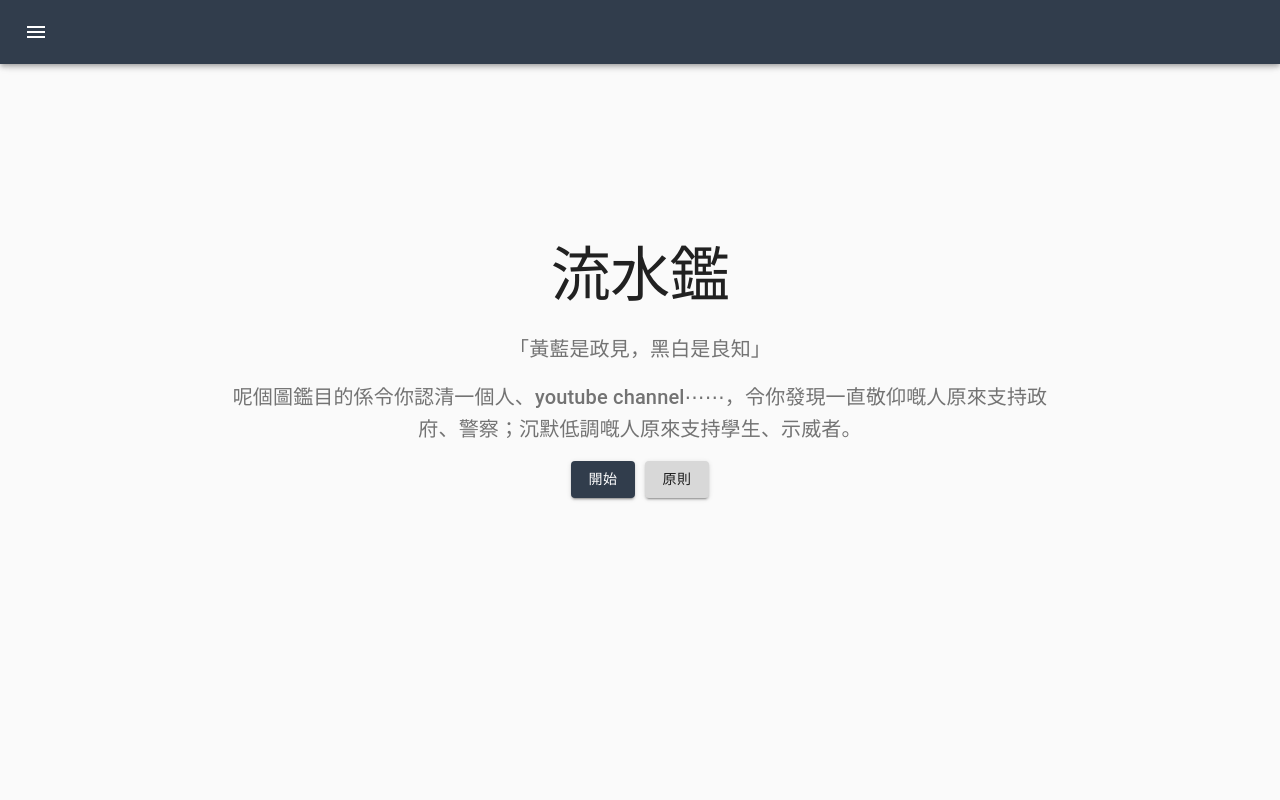
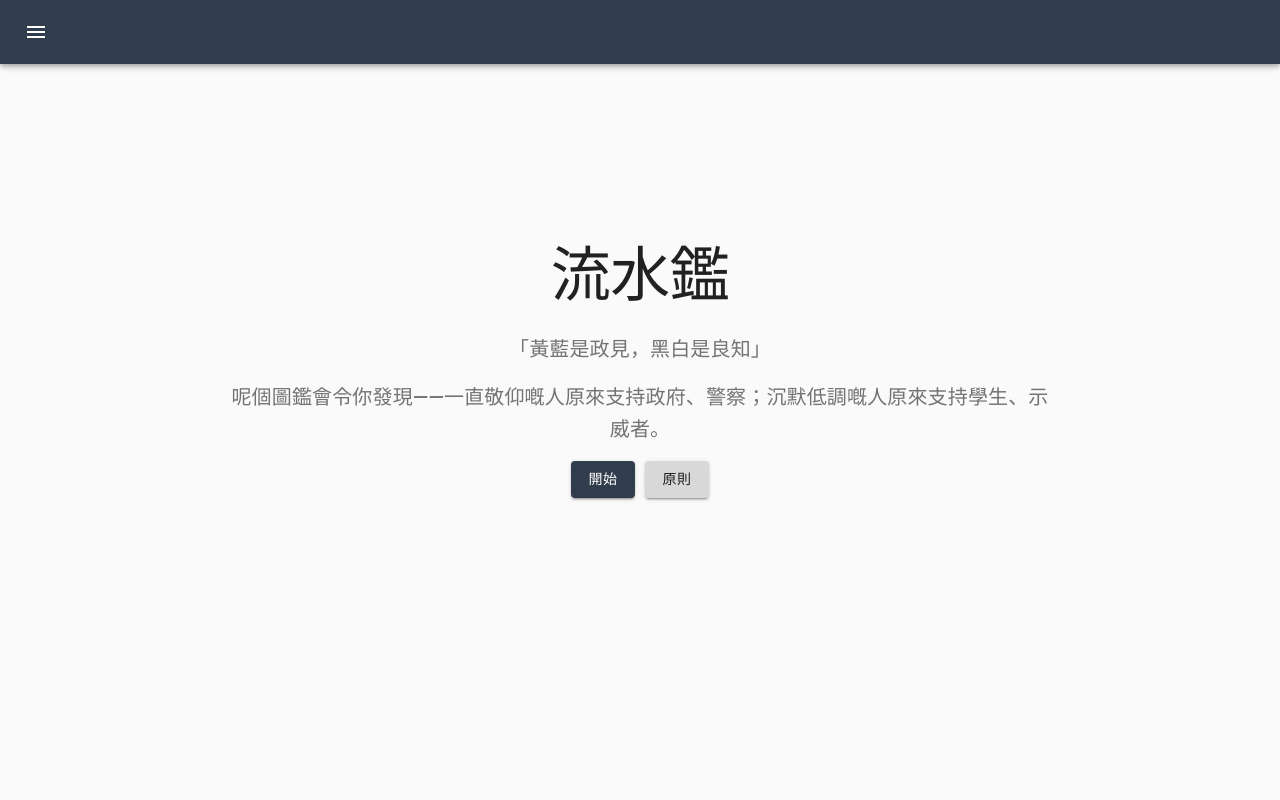
Before and after one commit to mattchw/Polipedia, a React (Create React App) app: page / in a window 1280 px wide. Shown: the top 800 px of the page. Built offline with nearby package versions, Linux system fonts and the light colour scheme.

Commit message:
change header info

```diff
--- a/src/components/Header/Header.js
+++ b/src/components/Header/Header.js
@@ -30,7 +30,7 @@ function Header() {
             「黃藍是政見，黑白是良知」
           </Typography>
           <Typography variant="h6" align="center" color="textSecondary" paragraph>
-            呢個圖鑑目的係令你認清一個人、youtube channel⋯⋯，令你發現一直敬仰嘅人原來支持政府、警察；沉默低調嘅人原來支持學生、示威者。
+            呢個圖鑑會令你發現——一直敬仰嘅人原來支持政府、警察；沉默低調嘅人原來支持學生、示威者。
           </Typography>
         </Grid>
         <Grid container spacing={2} justify="center">
```
